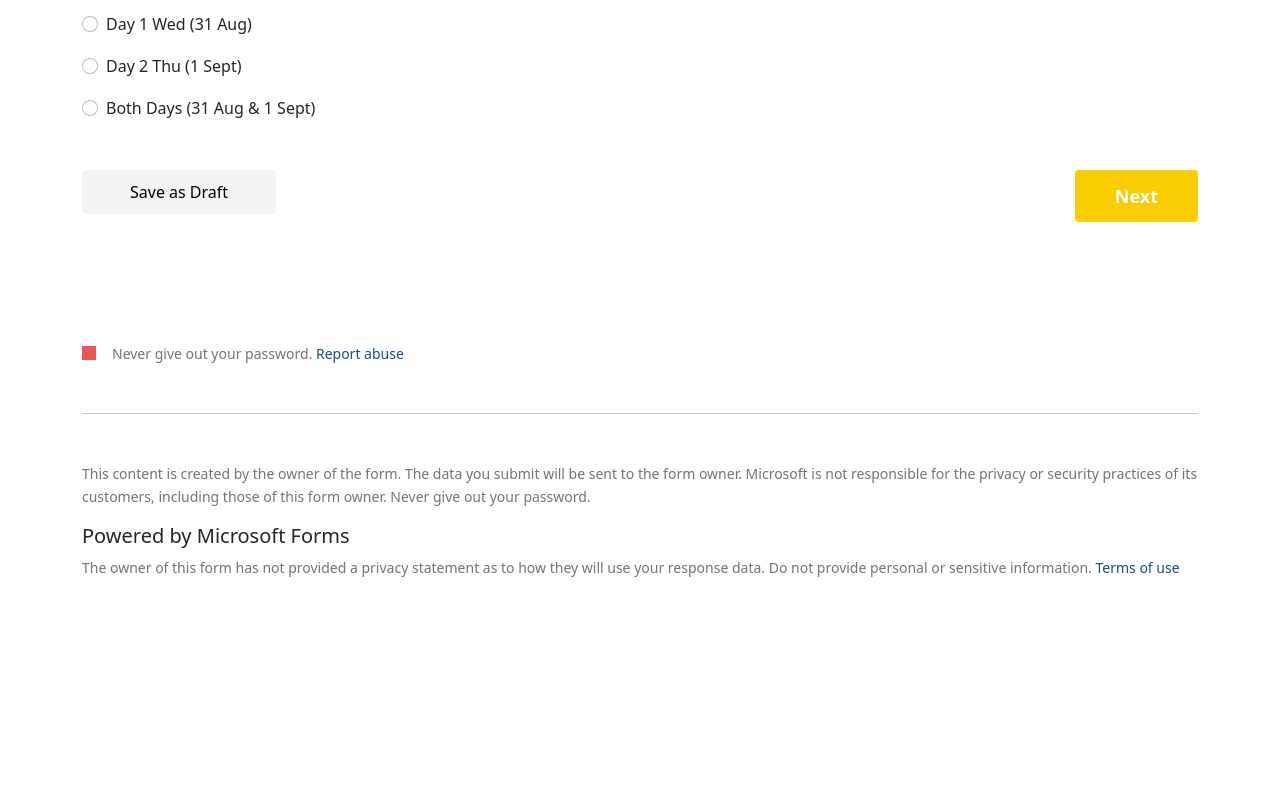
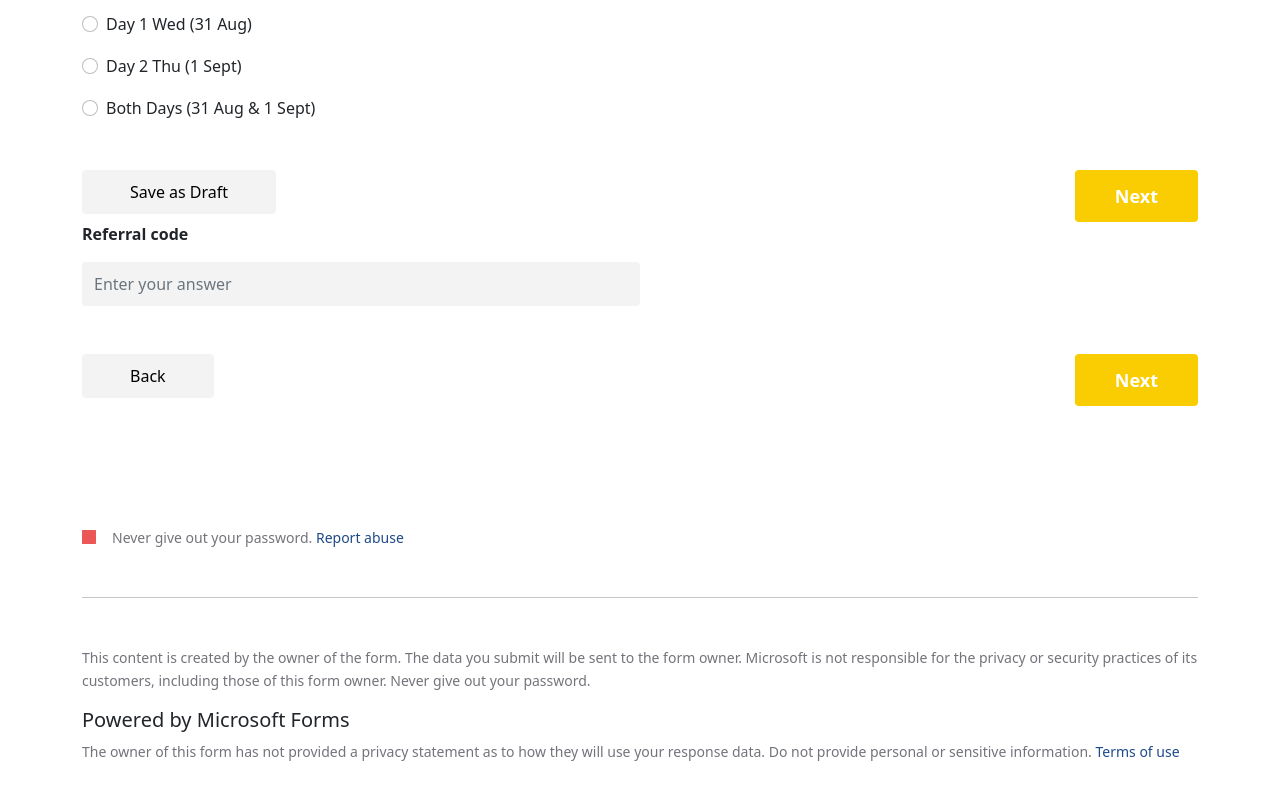
Before and after one commit to OpediaTech/Singapore, a Next.js app in the folder singapore/: page /ExhibitorsPage in a window 1280 px wide. Shown: the part 1143-1943 px from the top of the page. Before the commit the page ends 1842 px from the top, so only its background shows below. Built offline with nearby package versions, Linux system fonts and the light colour scheme.

Commit message:
exhibitor form new tab add

```diff
--- a/singapore/components/Exhibitors/Form/ExhibitorForm.js
+++ b/singapore/components/Exhibitors/Form/ExhibitorForm.js
@@ -18,7 +18,9 @@ const ExhibitorForm = () => {
   ];
   return (
     <Container className="section_gap">
-        <h2 className="accomodation_bluetitle text-center mb-5">Fill up the form</h2>
+      <h2 className="accomodation_bluetitle text-center mb-5">
+        Fill up the form
+      </h2>
       <Form>
         <div className="row g-5">
           <div className="col-12 col-lg-6">
@@ -66,7 +68,7 @@ const ExhibitorForm = () => {
           {options.map((option, index) => (
             <div key={index} className="d-flex mb-3">
               <Form.Check
-                inline
+                className="d-inline"
                 label={option.label}
                 name={option.name}
                 type="radio"
@@ -76,11 +78,36 @@ const ExhibitorForm = () => {
         </div>
 
         <div className="d-flex justify-content-between mt-5">
-            <Button className="inputField border-0 text-black px-5">Save as Draft</Button>
-            <Button className="learn_more_btn text-white fw-bold">Next</Button>
-
+          <Button className="inputField border-0 text-black px-5">
+            Save as Draft
+          </Button>
+          <Button className="learn_more_btn text-white fw-bold">Next</Button>
         </div>
       </Form>
+
+        {/* Referral code part start*/}
+        <div>
+            <Form>
+            <div className="col-12 col-lg-6">
+            <Form.Group className="mb-3" controlId="formBasicPassword">
+              <Form.Label className="fw-bold mb-3">Referral code</Form.Label>
+              <Form.Control
+                className="inputField border-0"
+                type="text"
+                placeholder="Enter your answer"
+              />
+            </Form.Group>
+            </div>
+
+            </Form>
+        <div className="d-flex justify-content-between mt-5">
+          <Button className="inputField border-0 text-black px-5">
+          Back
+          </Button>
+          <Button className="learn_more_btn text-white fw-bold">Next</Button>
+        </div>
+        </div>
+          {/* Referral code part start*/}
     </Container>
   );
 };
```
